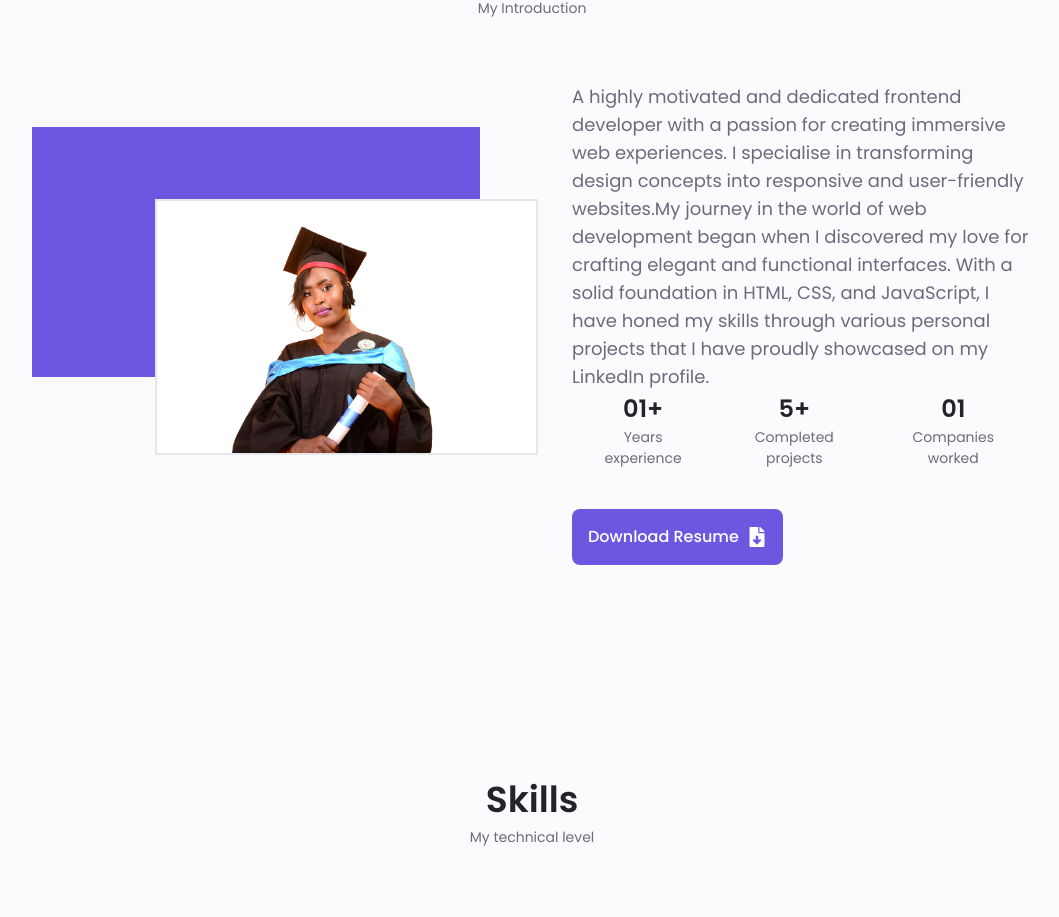
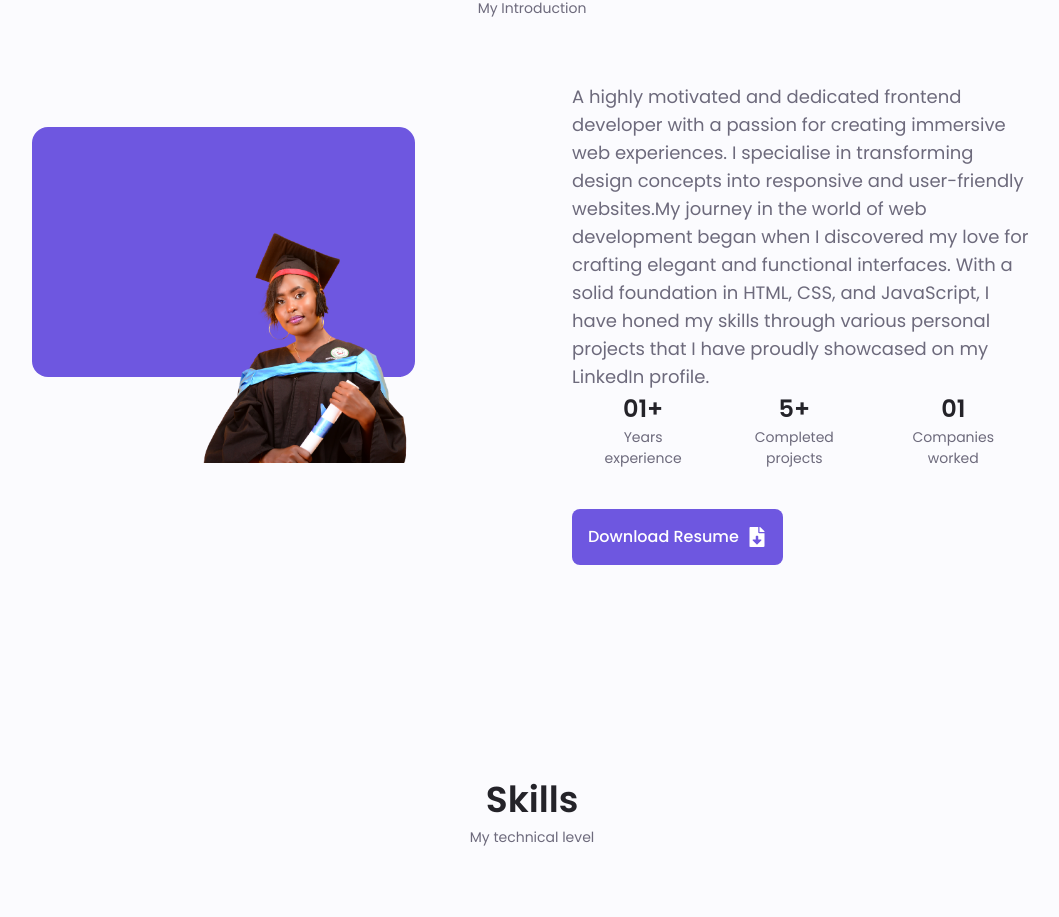
Before and after one commit to naomirono/Portfolio_Website, a React (Vite) app in the folder client/: page / in a window 1280 px wide. Shown: the part 813-1730 px from the top of the page, without its empty margins (108-1167 px from the left). Built offline with nearby package versions, Linux system fonts and the light colour scheme.

Commit message:
add a hidden styling to div with image on small devices

```diff
--- a/client/src/components/About.jsx
+++ b/client/src/components/About.jsx
@@ -9,16 +9,16 @@ const About = () => {
       <h2 className="text-4xl font-bold mb-4 text-center">About Me</h2>
             <span className="section_subtitle block mb-6 text-center">My Introduction</span>
         <div className="flex flex-col md:flex-row items-center justify-center">
-          <div className="md:w-1/2 pb-36">
+          <div className="md:w-1/2 pb-36 hidden lg:block">
             <div className="relative">
             <div
-                className="w-full h-[250px] md:max-w-md about_div"
+                className="w-full md:w-5/6 h-[250px] md:max-w-md about_div rounded-2xl"
               />
 
               <img
                 src={Image}
                 alt="Image"
-                className="w-full md:w-5/6 absolute bottom-0 right-0 md:mr-[-10%] md:mb-[-17%] border border-2 bg-white"
+                className="w-full md:w-5/6 absolute top-20 left-24 md:mr-[-10%] md:mb-[-17%]  rounded-2xl img_div"
               />
             </div>
           </div>
```
